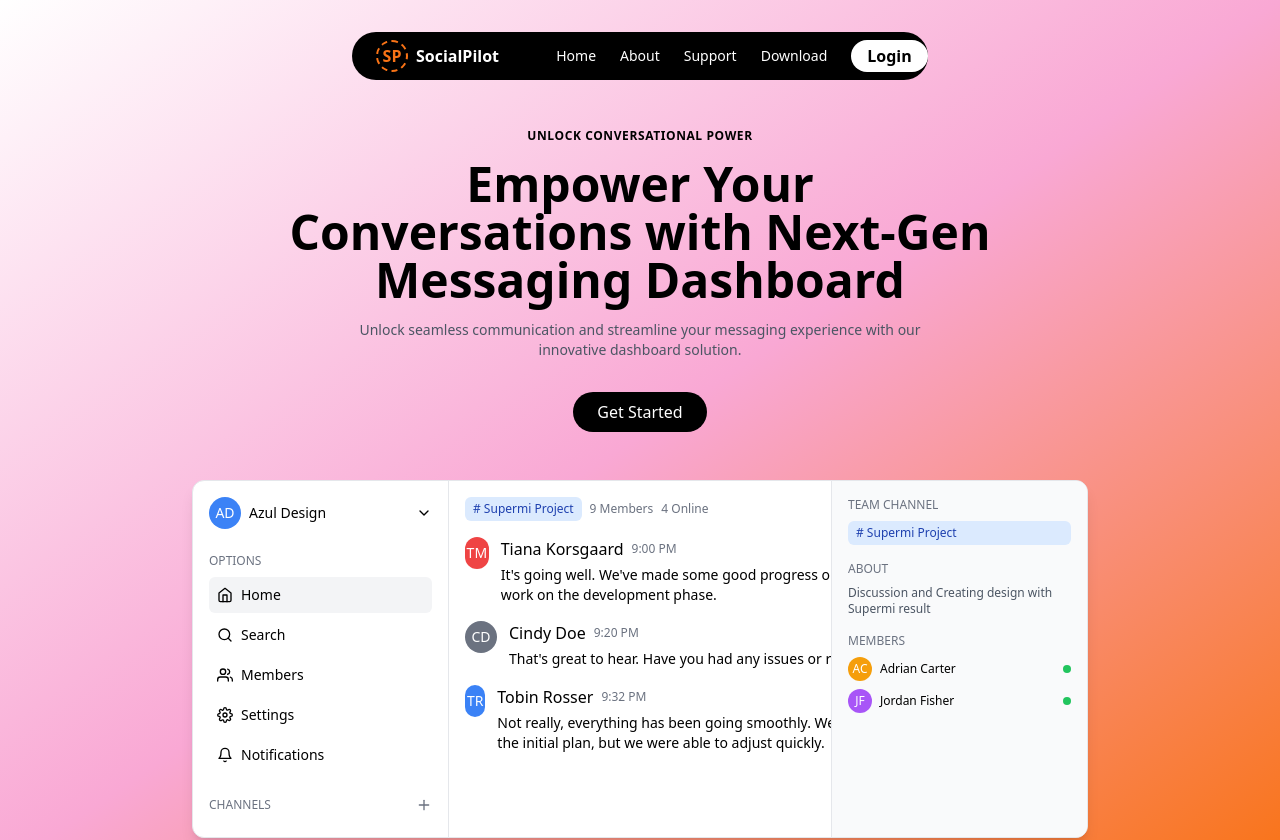
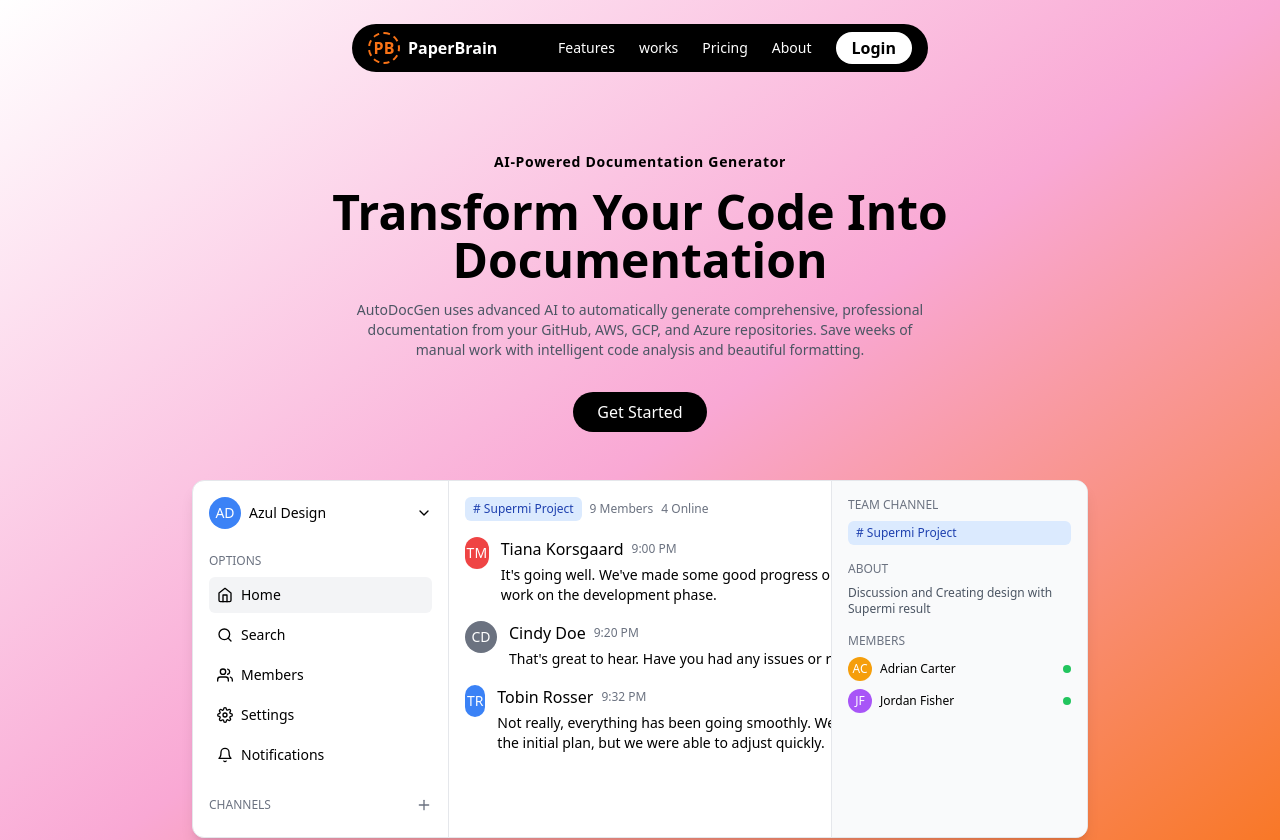
Before and after one commit to mddanish867/SocialPilot, a React (Vite) app: page / in a window 1280 px wide. Shown: the top 840 px of the page. Built offline with nearby package versions, Linux system fonts and the light colour scheme.

Commit message:
remodified

```diff
--- a/src/pages/auth/Login.jsx
+++ b/src/pages/auth/Login.jsx
@@ -42,9 +42,9 @@ const LoginPage = () => {
                         <div className="flex items-center mb-6">
                             <Link to="/" className="flex items-center space-x-2">
                                 <div className="w-8 h-8 rounded-full border-2 border-dashed border-orange-500 flex items-center justify-center">
-                                    <span className="text-orange-500 font-bold">SP</span>
+                                    <span className="text-orange-500 font-bold">PB</span>
                                 </div>
-                                <span className="ml-2 text-black font-bold">SocialPilot</span>
+                                <span className="ml-2 text-black font-bold">PaperBrain</span>
                             </Link>
                         </div>
                         <h1 className="text-2xl font-bold text-gray-800 mb-1">Log in to your Account</h1>
--- a/src/pages/auth/Register.jsx
+++ b/src/pages/auth/Register.jsx
@@ -27,9 +27,9 @@ const RegisterPage = () => {
             <div className="flex items-center">
               <Link to="/" className="flex items-center space-x-2">
                 <div className="w-8 h-8 rounded-full border-2 border-dashed border-blue-500 flex items-center justify-center">
-                  <span className="text-blue-500 font-bold">SP</span>
+                  <span className="text-blue-500 font-bold">PB</span>
                 </div>
-                <span className="ml-2 text-gray-800 font-bold">SocialPilot</span>
+                <span className="ml-2 text-gray-800 font-bold">PaperBrain</span>
               </Link>
             </div>
           </div>
--- a/src/pages/home/Hero.jsx
+++ b/src/pages/home/Hero.jsx
@@ -1,29 +1,24 @@
 import { Link } from "react-router-dom";
-import Navbar from "../../pages/home/Navbar";
+
 export default function Hero() {
   return (
-    <div className="min-h-screen bg-gradient-to-br from-white via-pink-300 to-orange-500">
+    <div className="min-h-screen">
       {/* Browser chrome mockup */}
       <div className="max-w-6xl mx-auto p-4">
         <div className="rounded-lg overflow-hidden  bg-transparent">
 
           {/* Website content */}
           <div className="p-4">
-          <Navbar  />
 
             {/* Hero Section */}
             <div className="text-center max-w-3xl mx-auto mb-12">
-              <p className="text-xs font-semibold tracking-wider mb-4">UNLOCK CONVERSATIONAL POWER</p>
-              <h1 className="text-4xl md:text-5xl font-bold mb-4">
-                Empower Your
-                <br />
-                Conversations with Next-Gen
-                <br />
-                Messaging Dashboard
+              <p className="text-sm font-semibold tracking-wider mb-4">AI-Powered Documentation Generator
+</p>
+              <h1 className="text-5xl  font-bold mb-4">
+                Transform Your Code Into Documentation
               </h1>
               <p className="text-sm text-gray-600 mb-8 max-w-xl mx-auto">
-                Unlock seamless communication and streamline your messaging experience with our innovative dashboard
-                solution.
+                AutoDocGen uses advanced AI to automatically generate comprehensive, professional documentation from your GitHub, AWS, GCP, and Azure repositories. Save weeks of manual work with intelligent code analysis and beautiful formatting.
               </p>
               <button className="bg-black hover:bg-gray-800 text-white rounded-full px-6 py-2">
                 Get Started
--- a/src/pages/home/Home.jsx
+++ b/src/pages/home/Home.jsx
@@ -8,13 +8,17 @@ import Pricing from "./Pricing";
 import Testimonals from "./Testimonals";
 import CTS from "./CTS";
 import Footer from "./Footer";
+import Navbar from "../../pages/home/Navbar";
 
 const LandingPage = () => {
     return (
-        <div className="flex flex-col min-h-screen">
+        <div className="flex flex-col">
             {/* Pass the activeTab state to both components */}
+          <div className='bg-gradient-to-br from-white via-pink-300 to-orange-500'>
+                <Navbar  />
+                   <Hero/>
+          </div>
 
-            <Hero/>
             <main className="flex-1">
 
                 {/* Logos Section */}
--- a/src/pages/home/Navbar.jsx
+++ b/src/pages/home/Navbar.jsx
@@ -8,28 +8,28 @@ const Navbar = () => {
     <>
       {/* Navigation */}
 
-        <nav className="flex justify-center mb-12">
-          <div className="bg-black rounded-full px-6 py-2 flex items-center justify-between w-full max-w-xl">
+        <nav className="flex justify-center mb-12 mt-6">
+          <div className="bg-black rounded-full px-4 py-2 flex items-center justify-between w-full max-w-xl">
             <div className="flex items-center gap-2">
               <Link to="/" className="flex items-center space-x-2">
                 <div className="w-8 h-8 rounded-full border-2 border-dashed border-orange-500 flex items-center justify-center">
-                  <span className="text-orange-500 font-bold">SP</span>
+                  <span className="text-orange-500 font-bold">PB</span>
                 </div>
-                <span className="ml-2 text-white font-bold">SocialPilot</span>dheeraj
+                <span className="ml-2 text-white font-bold">PaperBrain</span>dheeraj
               </Link>
             </div>
             <div className="flex items-center gap-6">
               <Link to="#" className="hidden md:flex text-white text-sm hover:text-gray-300">
-                Home
+                Features
+              </Link>
+              <Link to="#" className="hidden md:flex text-white text-sm hover:text-gray-300">
+               works
+              </Link>
+              <Link to="#" className="hidden md:flex text-white text-sm hover:text-gray-300">
+                Pricing
               </Link>
               <Link to="#" className="hidden md:flex text-white text-sm hover:text-gray-300">
                 About
-              </Link>
-              <Link to="#" className="hidden md:flex text-white text-sm hover:text-gray-300">
-                Support
-              </Link>
-              <Link to="#" className="hidden md:flex text-white text-sm hover:text-gray-300">
-                Download
               </Link>
               <Link to="login" className="bg-white font-semibold text-black hover:bg-gray-100 rounded-full text-md px-4 py-1">
                 Login
```
